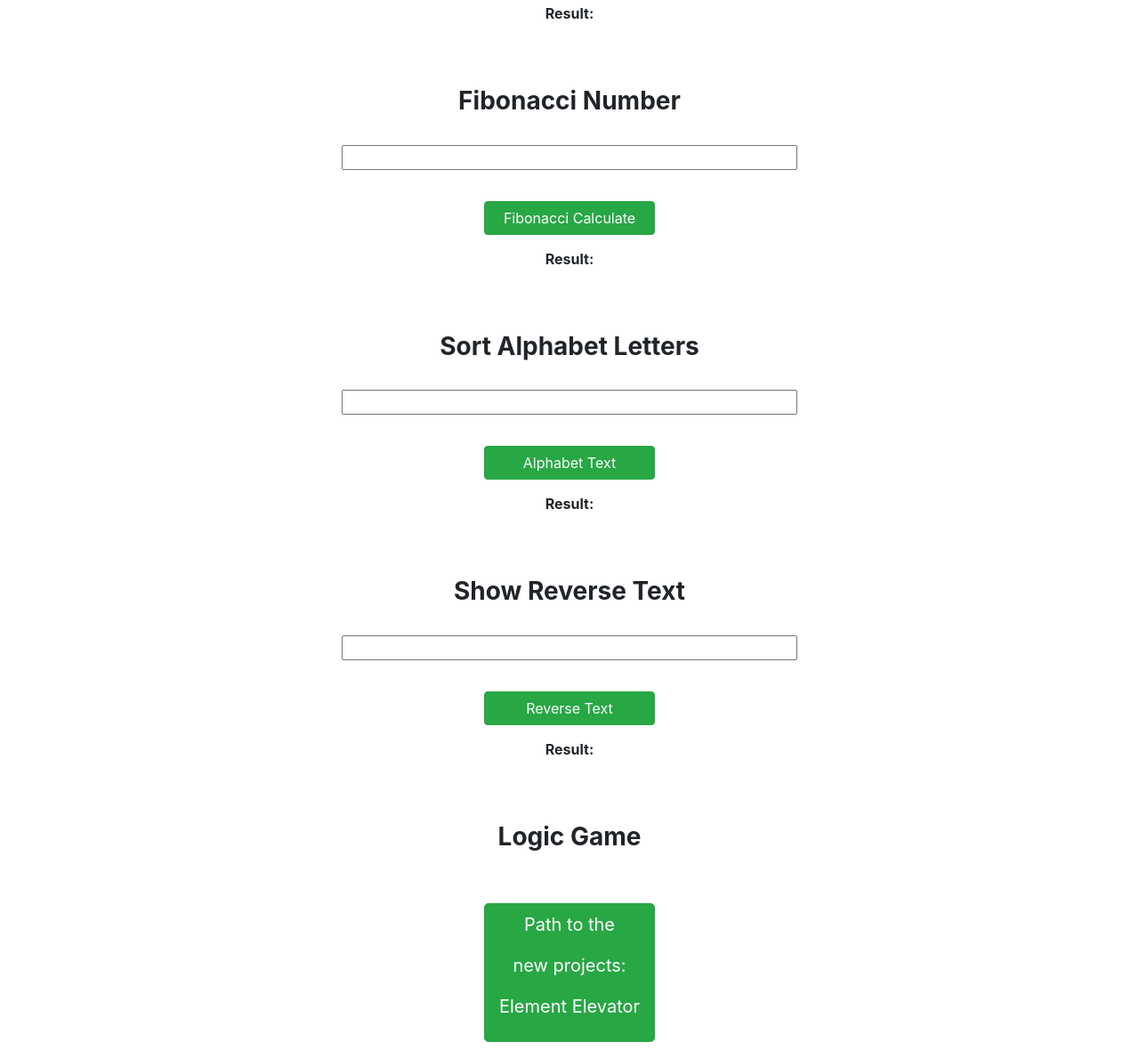
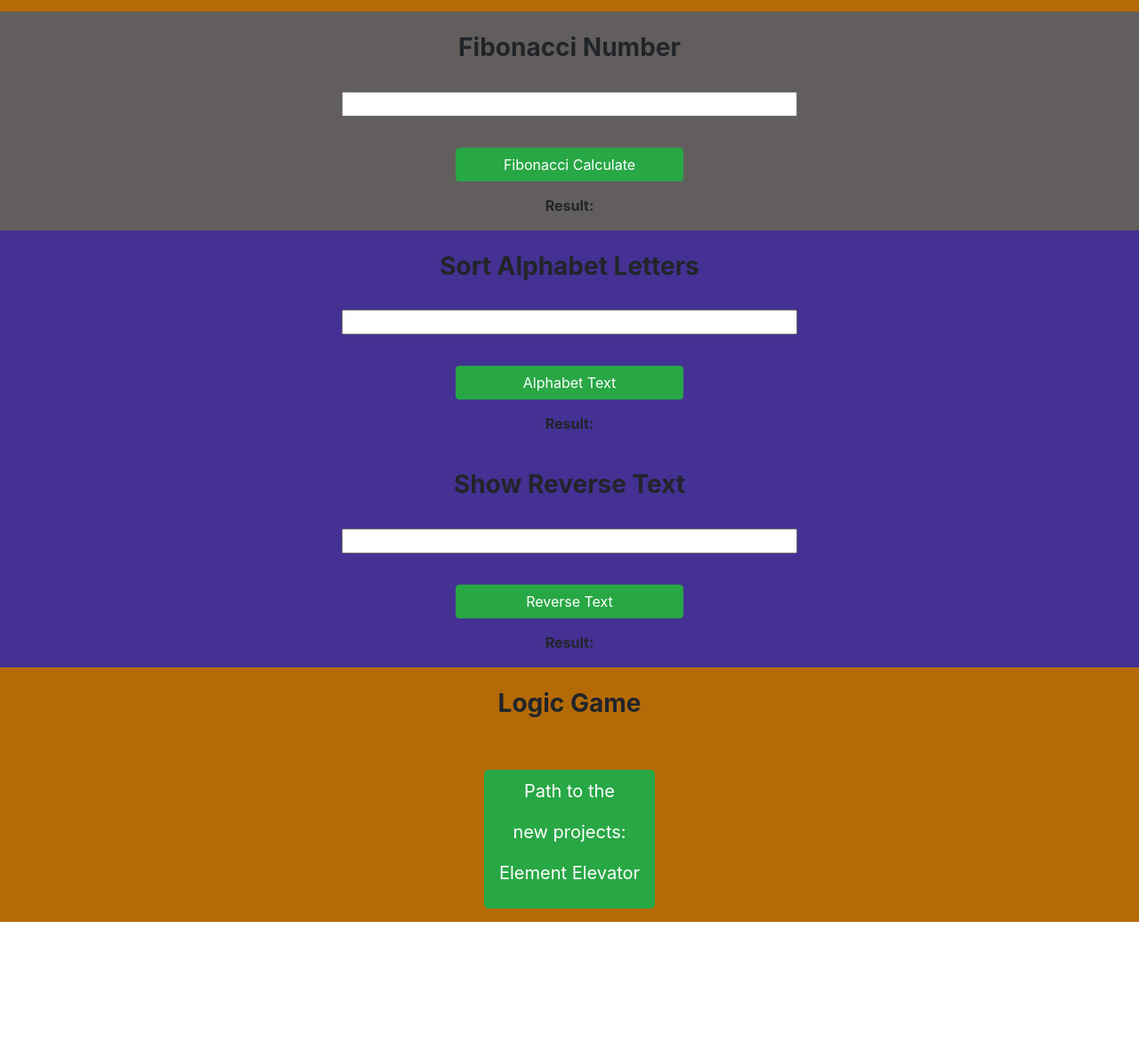
Before and after one commit to asaser/Basic-Mathematic-Website.github.io, a plain HTML site: page index.html in a window 1280 px wide. Shown: the part 832-2021 px from the top of the page at 89% size. After the commit the page ends 1868 px from the top, so only its background shows below. Drawn offline with nearby package versions, Linux system fonts and the light colour scheme.

Commit message:
add colors

```diff
--- a/index.css
+++ b/index.css
@@ -1,10 +1,24 @@
 * {
     margin: 0px;
     padding: 0px;
-
 }
 
 /*START Counting Down Text */
+
+.sectionSize {
+    display: flex;
+    justify-content: center;
+    flex-direction: column;
+}
+
+.textArea {
+    margin: 0px 30% 10px 30%;
+}
+
+.butttonArea {
+    margin: 25px 40% 15px 40%;
+}
+
 
 #mainHeader .animation {
     position: relative;
@@ -13,7 +27,7 @@
     width: 100%;
     height: 200px;
     font-size: 3em;
-    color:rgb(180, 42, 42);
+    color: rgb(180, 42, 42);
     font-weight: bold;
     display: block;
     text-align: center;
@@ -29,6 +43,28 @@
     transform: translateX(-50%);
     top: 30%;
 }
+
+
+.calculateStyle {
+    background-color: rgb(181, 106, 8);
+}
+
+.fibonacciStyle {
+    background-color: rgb(98, 94, 94);
+}
+
+.modificationStyle {
+    background-color: rgb(68, 49, 147);
+}
+
+.logicGameStyle {
+    background-color: rgb(181, 106, 8);
+}
+
+.calculatorStyle {
+    background-color: rgb(98, 94, 94);
+}
+
 
 @keyframes liczenie {
     0% {
@@ -57,19 +93,3 @@
 }
 
 /* FINISH Counting Down Text */
-
-.sectionSize {
-    display: flex;
-    justify-content: center;
-    flex-direction: column;
-    align-content: space-between;
-    margin: 30px 25% 15px 25%;
-}
-
-.textArea {
-    margin: 0px 10% 10px 10%;
-}
-
-.butttonArea {
-    margin: 25px 35% 15px 35%;
-}
--- a/index.html
+++ b/index.html
@@ -26,19 +26,19 @@
             <div class="collapse navbar-collapse text-white" id="navbarMenu">
                 <ul class="navbar-nav mr-auto smooth-scroll">
                     <li class="nav-item">
-                        <a class="nav-link" href="#sumaAndMulti">Calculate</a>
+                        <a class="nav-link" href="#calculate">Calculate</a>
                     </li>
                     <li class="nav-item">
                         <a class="nav-link" href="#fibonacci">Fibonacci</a>
                     </li>
                     <li class="nav-item">
-                        <a class="nav-link" href="#sortAlphabet">Sort Alphabet</a>
-                    </li>
-                    <li class="nav-item">
-                        <a class="nav-link" href="#reverseText">Reverse Text</a>
+                        <a class="nav-link" href="#modification">Modification</a>
                     </li>
                     <li class="nav-item">
                         <a class="nav-link" href="#logicGame">Logic Game</a>
+                    </li>
+                    <li class="nav-item">
+                        <a class="nav-link" href="#calculator">Calculator</a>
                     </li>
                 </ul>
 
@@ -51,7 +51,7 @@
     </header>
 
     <main>
-        <section id="Calculate" class="text-center sectionSize">
+        <section id="calculate" class="text-center sectionSize calculateStyle">
 
                     <!-- START Sum Of Squares -->
                         <h3 class="font-weight-bold py-4">Sum Of Squares</h3>
@@ -84,7 +84,7 @@
                     <!-- FINISH Sum and Multi -->
         </section>
 
-        <section id="fibonacci" class="text-center sectionSize">
+        <section id="fibonacci" class="text-center sectionSize fibonacciStyle">
                     <!-- START Fibonacci -->
                         <h3 class="font-weight-bold py-4">Fibonacci Number</h3>
 
@@ -99,7 +99,7 @@
         </section>
 
 
-        <section id="sortAlphabet" class="text-center sectionSize">
+        <section id="modification" class="text-center sectionSize modificationStyle">
                     <!-- START Sort Letters By Alphabet -->
                         <h3 class="font-weight-bold py-4">Sort Alphabet Letters</h3>
 
@@ -112,9 +112,6 @@
                         </p>
 
                     <!-- FINISH Sort Letters By Alphabet -->
-        </section>
-
-        <section id="reverseText" class="text-center sectionSize">
 
                     <!-- START Reverse Sort Letters -->
                         <h3 class="font-weight-bold py-4">Show Reverse Text</h3>
@@ -127,10 +124,10 @@
                         </p>
 
                     <!-- FINISH Reverse Sort Letters -->
+                </section>
 
-        </section>
 
-        <section id="logicGame" class="text-center sectionSize">
+        <section id="logicGame" class="text-center sectionSize logicGameStyle">
 
             <h3 class="font-weight-bold py-4">Logic Game</h3>
 
```
